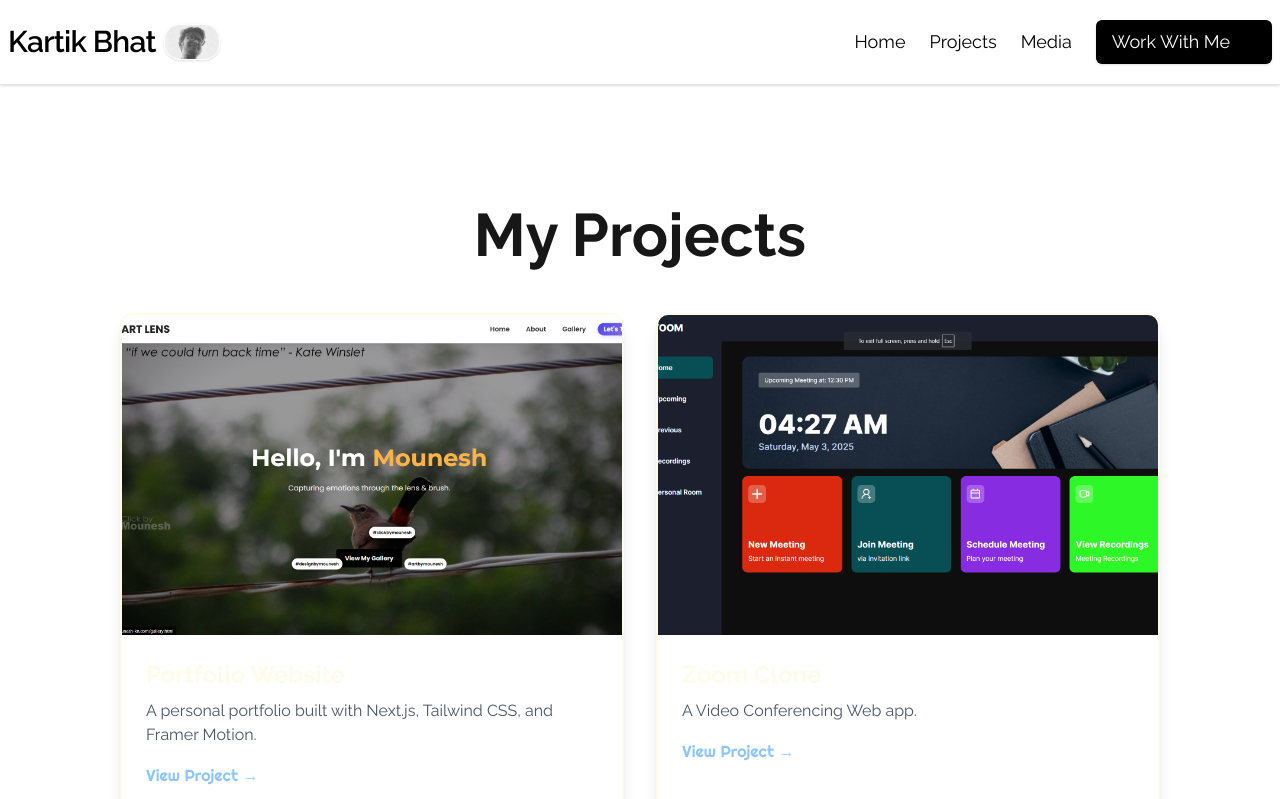
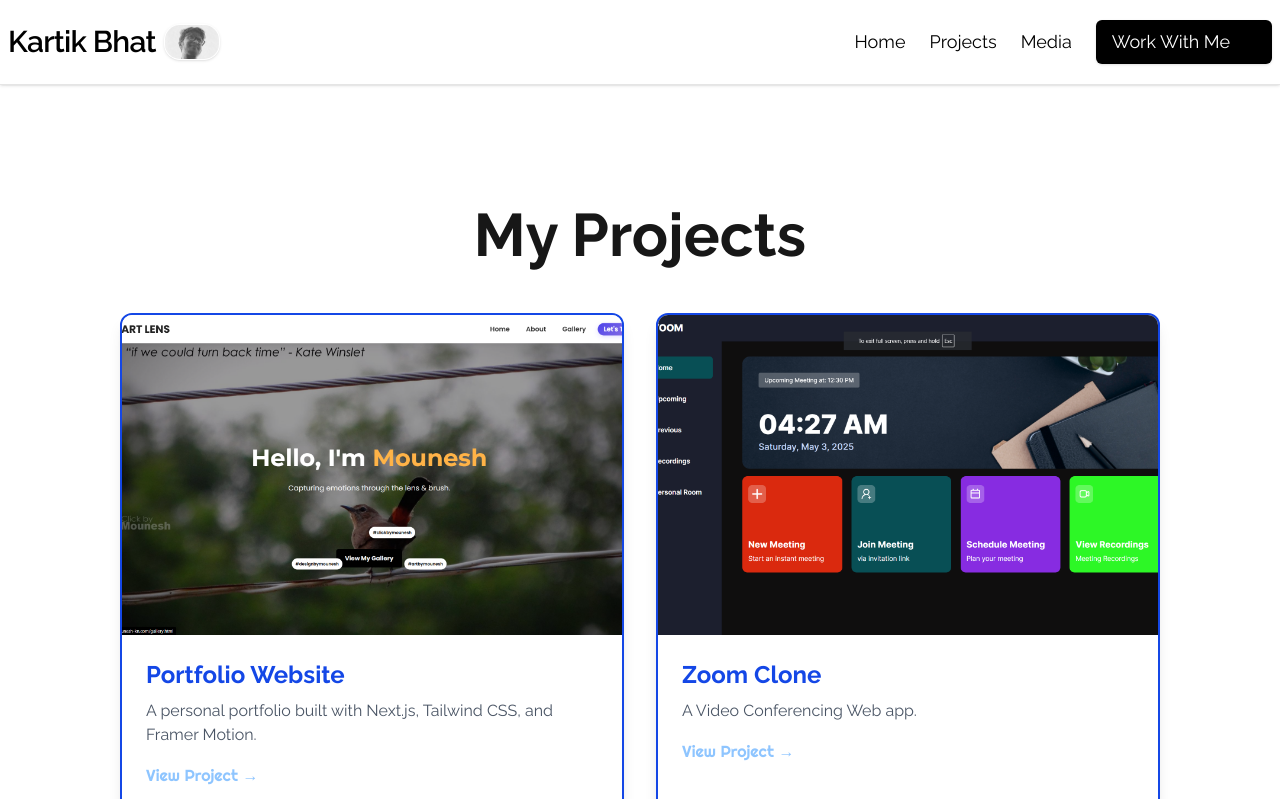
Before and after one commit to Karrycoder007/Portfolio-2025-karry, a Next.js app: page /projects in a window 1280 px wide. Shown: the top 799 px of the page. Built offline with nearby package versions, Linux system fonts and the light colour scheme.

Commit message:
Change text color to blue in Projects section

```diff
--- a/src/app/projects/page.tsx
+++ b/src/app/projects/page.tsx
@@ -53,7 +53,7 @@ export default function ProjectsPage() {
           {projects.map((project, index) => (
             <motion.div
               key={index}
-              className="bg-white text-amber-50 dark:bg-zinc-900 rounded-xl overflow-hidden shadow-lg hover:shadow-xl border-2 transition-shadow"
+              className="bg-white text-blue-700 dark:bg-zinc-900 rounded-xl overflow-hidden shadow-lg hover:shadow-xl border-2 transition-shadow"
               initial={{ opacity: 0, y: 30 }}
               whileInView={{ opacity: 1, y: 0 }}
               viewport={{ once: true }}
```
